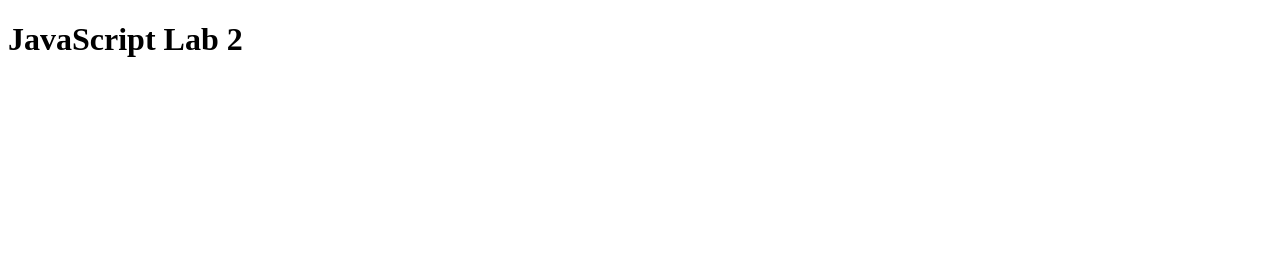
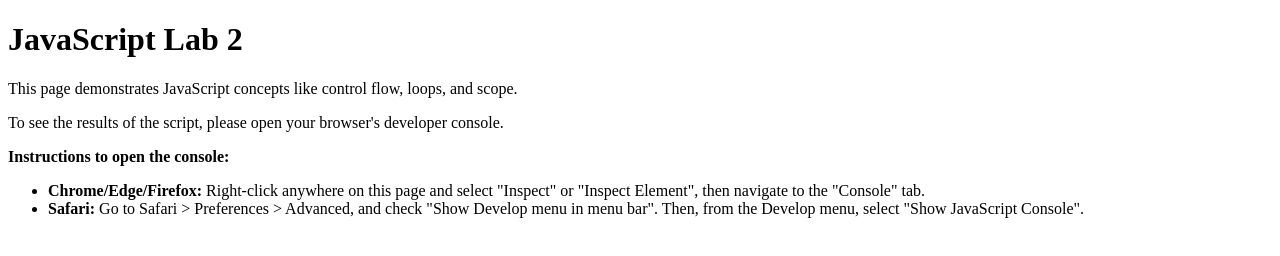
Before and after one commit to LegateG/113_FJS-L2, a plain HTML site: page index.html in a window 1280 px wide. Drawn offline with Linux system fonts and the light colour scheme.

Commit message:
Update index.html

```diff
--- a/index.html
+++ b/index.html
@@ -4,11 +4,16 @@
     <meta charset="UTF-8">
     <meta name="viewport" content="width=device-width, initial-scale=1.0">
     <title>Lab 2: Control Flow, Loops, and Scope</title>
-    <link rel="stylesheet" href="style.css">
     <script defer src="script.js"></script>
 </head>
 <body>
     <h1>JavaScript Lab 2</h1>
-
+    <p>This page demonstrates JavaScript concepts like control flow, loops, and scope.</p>
+    <p>To see the results of the script, please open your browser's developer console.</p>
+    <p><strong>Instructions to open the console:</strong></p>
+    <ul>
+        <li><strong>Chrome/Edge/Firefox:</strong> Right-click anywhere on this page and select "Inspect" or "Inspect Element", then navigate to the "Console" tab.</li>
+        <li><strong>Safari:</strong> Go to Safari > Preferences > Advanced, and check "Show Develop menu in menu bar". Then, from the Develop menu, select "Show JavaScript Console".</li>
+    </ul>
 </body>
 </html>
```
